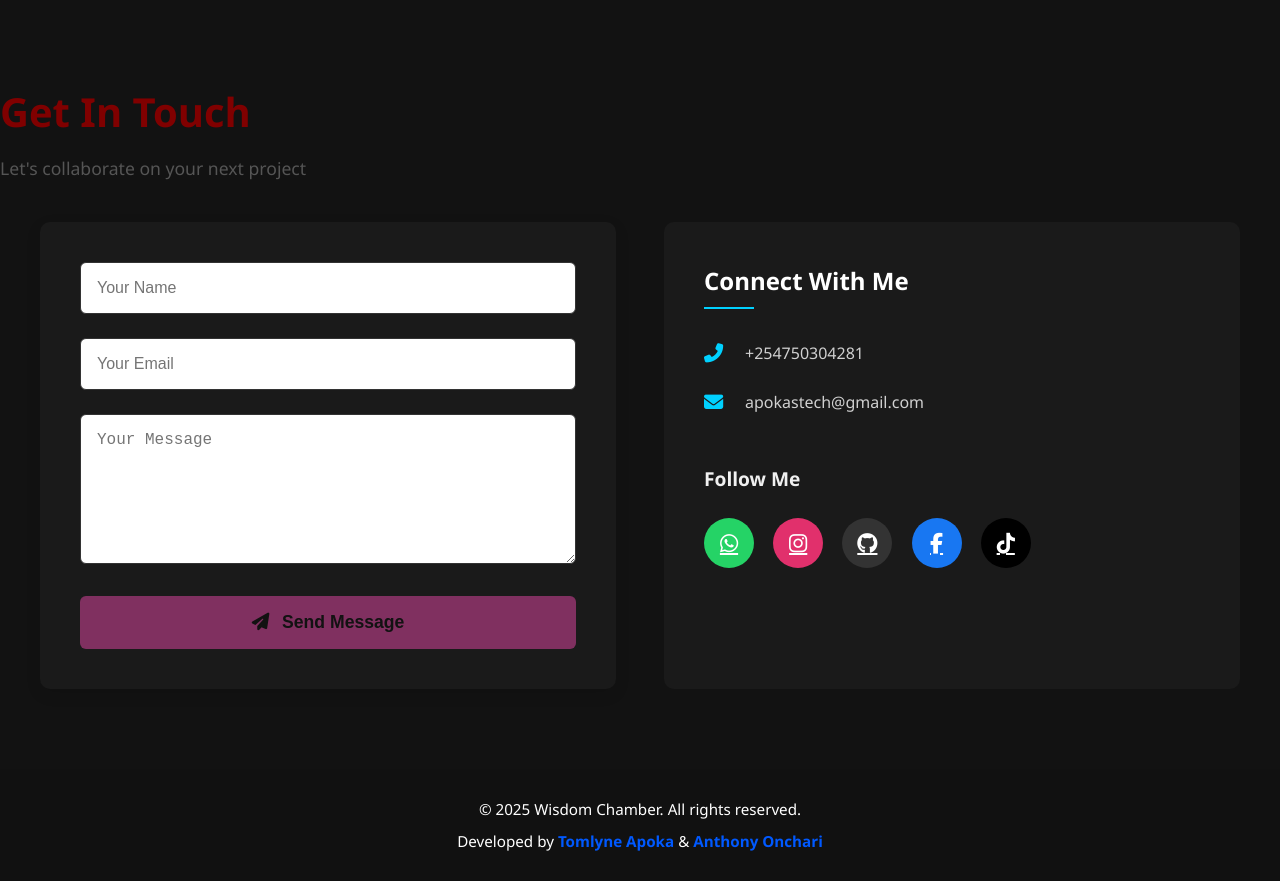
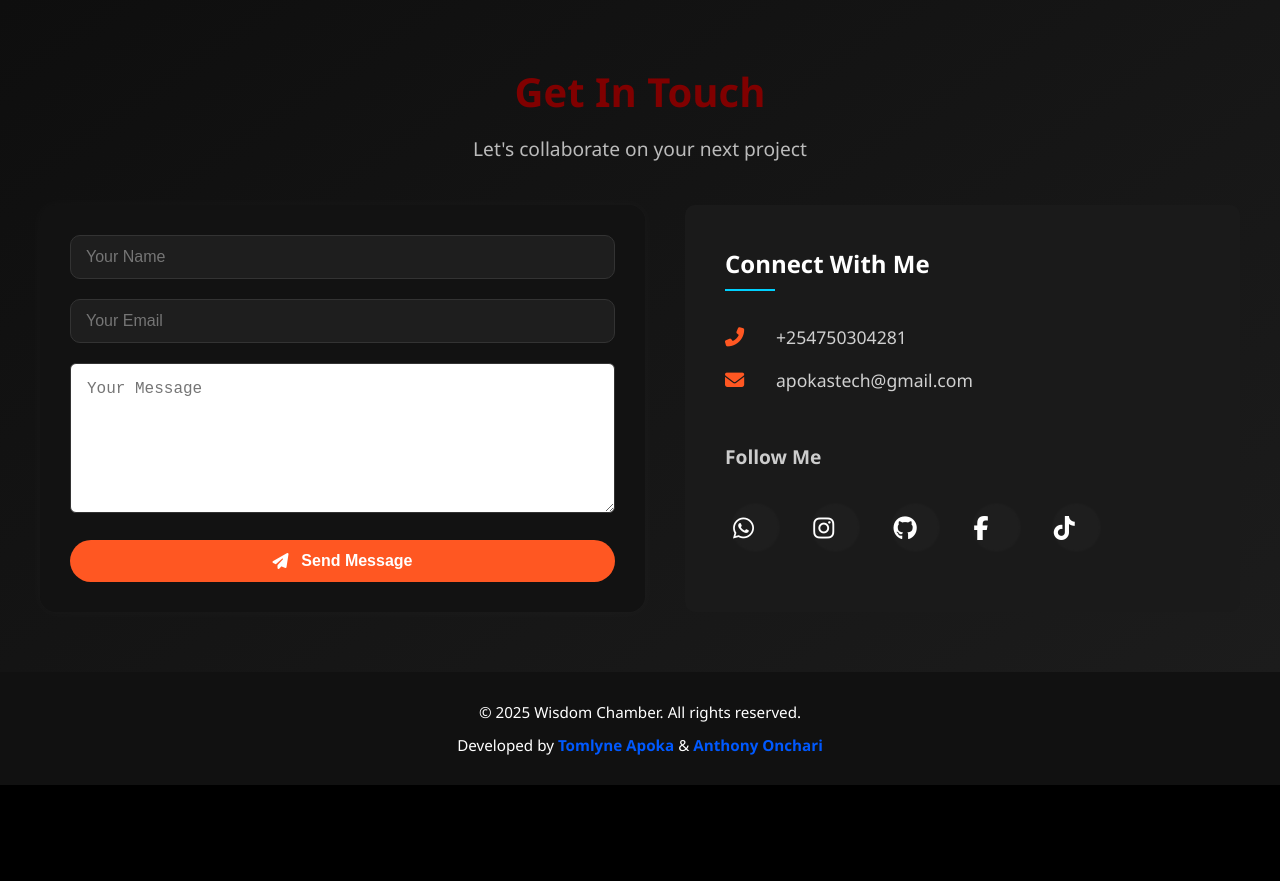
Before and after one commit to Tomlyne-Tech/wisdom-2, a plain HTML site: page contact.html in a window 1280 px wide. After the commit the page ends 800 px from the top, so only its background shows below. Drawn offline with Linux system fonts and the light colour scheme.

Commit message:
Footer 002 commit

```diff
--- a/style.css
+++ b/style.css
@@ -927,3 +927,176 @@ body {
   margin: 0 auto;
   text-align: center;
 }
+
+
+
+/* Contact Section */
+.contact-section {
+  padding: 60px 20px;
+  background: linear-gradient(145deg, #0e0e0e, #1c1c1c);
+  color: #fff;
+  text-align: center;
+  animation: fadeInUp 1s ease;
+}
+
+.section-title {
+  font-size: 2.5rem;
+  margin-bottom: 10px;
+  animation: slideDown 1s ease;
+}
+
+.section-subtitle {
+  font-size: 1.2rem;
+  color: #bbb;
+  margin-bottom: 40px;
+  animation: slideUp 1s ease;
+}
+
+.contact-grid {
+  display: flex;
+  flex-wrap: wrap;
+  justify-content: center;
+  gap: 40px;
+}
+
+/* Contact Form */
+.contact-form {
+  flex: 1 1 300px;
+  background: #121212;
+  padding: 30px;
+  border-radius: 16px;
+  box-shadow: 0 0 15px rgba(255, 255, 255, 0.03);
+  animation: fadeInLeft 1s ease;
+}
+
+.form-group {
+  margin-bottom: 20px;
+}
+
+input[type="text"],
+input[type="email"],
+textarea {
+  width: 100%;
+  padding: 12px 15px;
+  background: #1e1e1e;
+  border: 1px solid #333;
+  border-radius: 10px;
+  color: #fff;
+  font-size: 1rem;
+  transition: border 0.3s ease;
+}
+
+input:focus,
+textarea:focus {
+  border-color: #ff5722;
+  outline: none;
+}
+
+.submit-btn {
+  background: #ff5722;
+  color: #fff;
+  border: none;
+  padding: 12px 25px;
+  border-radius: 30px;
+  cursor: pointer;
+  font-size: 1rem;
+  transition: 0.3s ease;
+}
+
+.submit-btn:hover {
+  background: #e64a19;
+  box-shadow: 0 0 10px rgba(255, 87, 34, 0.4);
+  transform: scale(1.05);
+}
+
+/* Contact Info */
+.contact-info {
+  flex: 1 1 250px;
+  text-align: left;
+  animation: fadeInRight 1s ease;
+}
+
+.contact-method {
+  display: flex;
+  align-items: center;
+  margin: 15px 0;
+  font-size: 1.1rem;
+}
+
+.contact-method i {
+  margin-right: 10px;
+  color: #ff5722;
+}
+
+/* Social Icons */
+.social-links h4 {
+  margin-top: 30px;
+  color: #ccc;
+}
+
+.social-icons {
+  margin-top: 10px;
+}
+
+.social-icon {
+  font-size: 1.5rem;
+  margin: 8px;
+  display: inline-block;
+  width: 45px;
+  height: 45px;
+  line-height: 45px;
+  border-radius: 50%;
+  background: #1e1e1e;
+  color: #fff;
+  transition: all 0.3s ease;
+  box-shadow: 0 0 5px rgba(255, 255, 255, 0.05);
+}
+
+.social-icon:hover {
+  transform: scale(1.2) rotate(10deg);
+  box-shadow: 0 0 12px rgba(255, 87, 34, 0.6);
+}
+
+.social-icon.whatsapp:hover { background: #25D366; }
+.social-icon.instagram:hover { background: #E1306C; }
+.social-icon.github:hover { background: #333; }
+.social-icon.facebook:hover { background: #1877F2; }
+.social-icon.tiktok:hover { background: #000; }
+
+/* Animations */
+@keyframes fadeInUp {
+  from { opacity: 0; transform: translateY(40px); }
+  to { opacity: 1; transform: translateY(0); }
+}
+
+@keyframes slideDown {
+  from { opacity: 0; transform: translateY(-20px); }
+  to { opacity: 1; transform: translateY(0); }
+}
+
+@keyframes slideUp {
+  from { opacity: 0; transform: translateY(20px); }
+  to { opacity: 1; transform: translateY(0); }
+}
+
+@keyframes fadeInLeft {
+  from { opacity: 0; transform: translateX(-40px); }
+  to { opacity: 1; transform: translateX(0); }
+}
+
+@keyframes fadeInRight {
+  from { opacity: 0; transform: translateX(40px); }
+  to { opacity: 1; transform: translateX(0); }
+}
+
+/* Responsive */
+@media (max-width: 768px) {
+  .contact-grid {
+    flex-direction: column;
+    align-items: center;
+  }
+
+  .contact-info {
+    text-align: center;
+  }
+}
```
